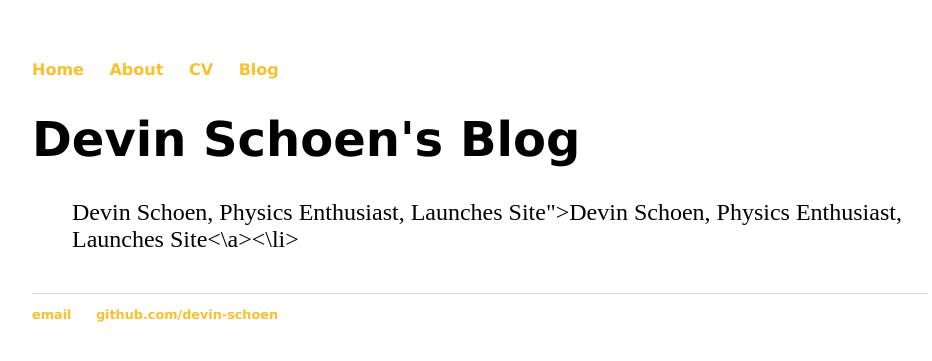
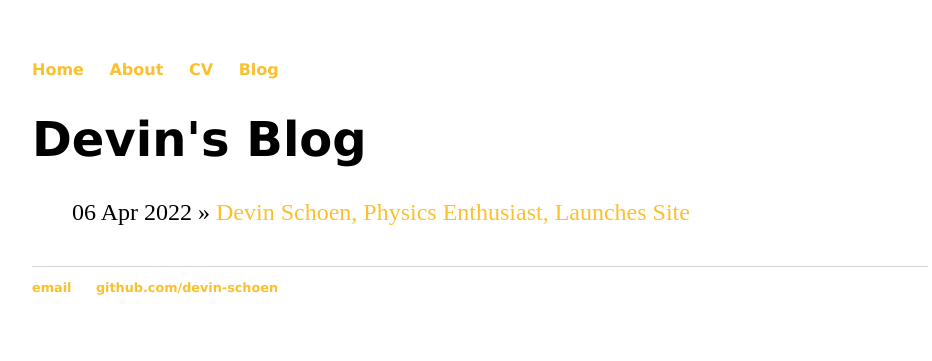
Before and after one commit to devin-schoen/devin-schoen.github.io, a Jekyll site: the page built from blog/index.html, in a window 1280 px wide. Shown: the top 361 px of the page, without its empty margins (160-1092 px from the left). Built offline with Jekyll 4.4.1, drawn with Linux system fonts in a browser that asks for light colours.

Commit message:
Update index.html

```diff
--- a/blog/index.html
+++ b/blog/index.html
@@ -1,11 +1,11 @@
 ---
 layout: default
-title: Devin Schoen's Blog
+title: Devin's Blog
 ---
-<h1>{{ page.title}}</h1>
-<ul class="posts">
+	<h1>{{ page.title }}</h1>
+	<ul class="posts">
 
-  {% for post in site.posts%}
-  <li><span>{{ post.title }}">{{ post.title }}<\a><\li>
-    {% endfor %}
-    </ul>
+	  {% for post in site.posts %}
+	    <li><span>{{ post.date | date_to_string }}</span> » <a href="{{ post.url }}" title="{{ post.title }}">{{ post.title }}</a></li>
+	  {% endfor %}
+	</ul>
```
